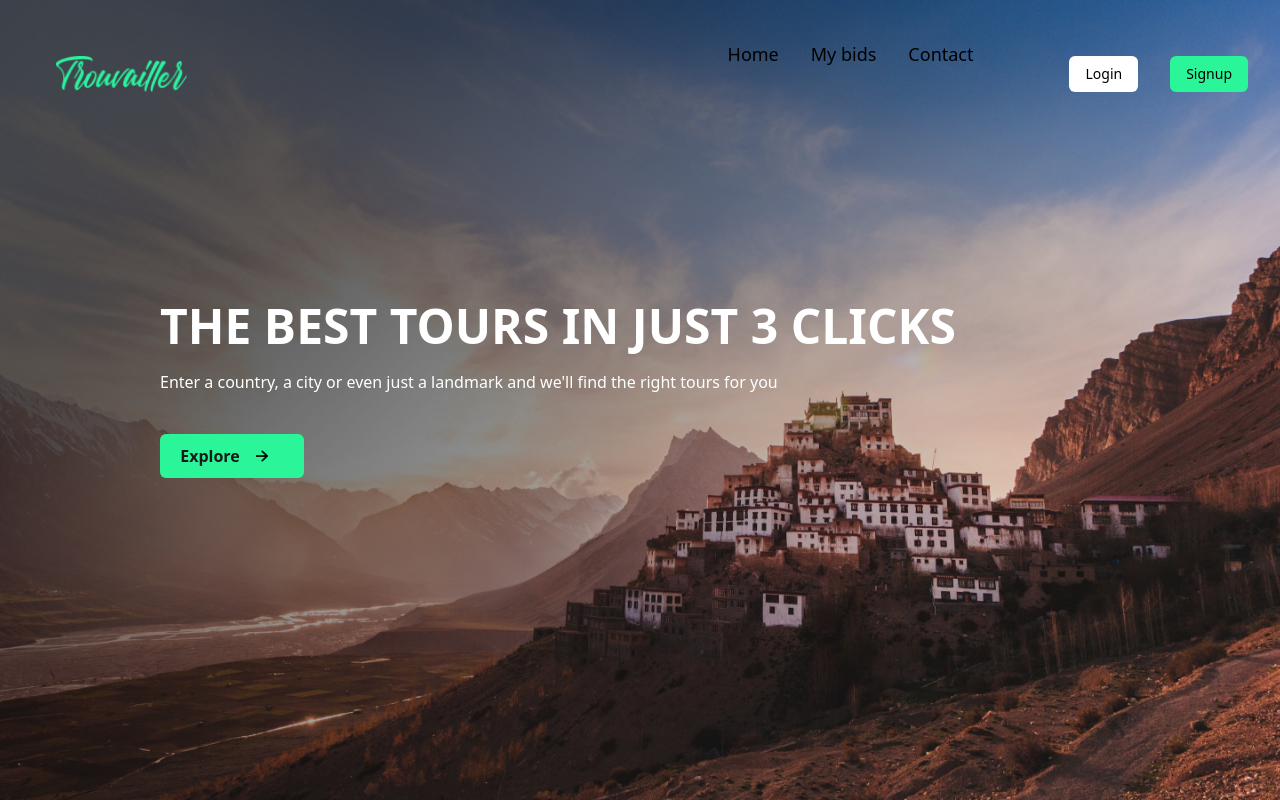
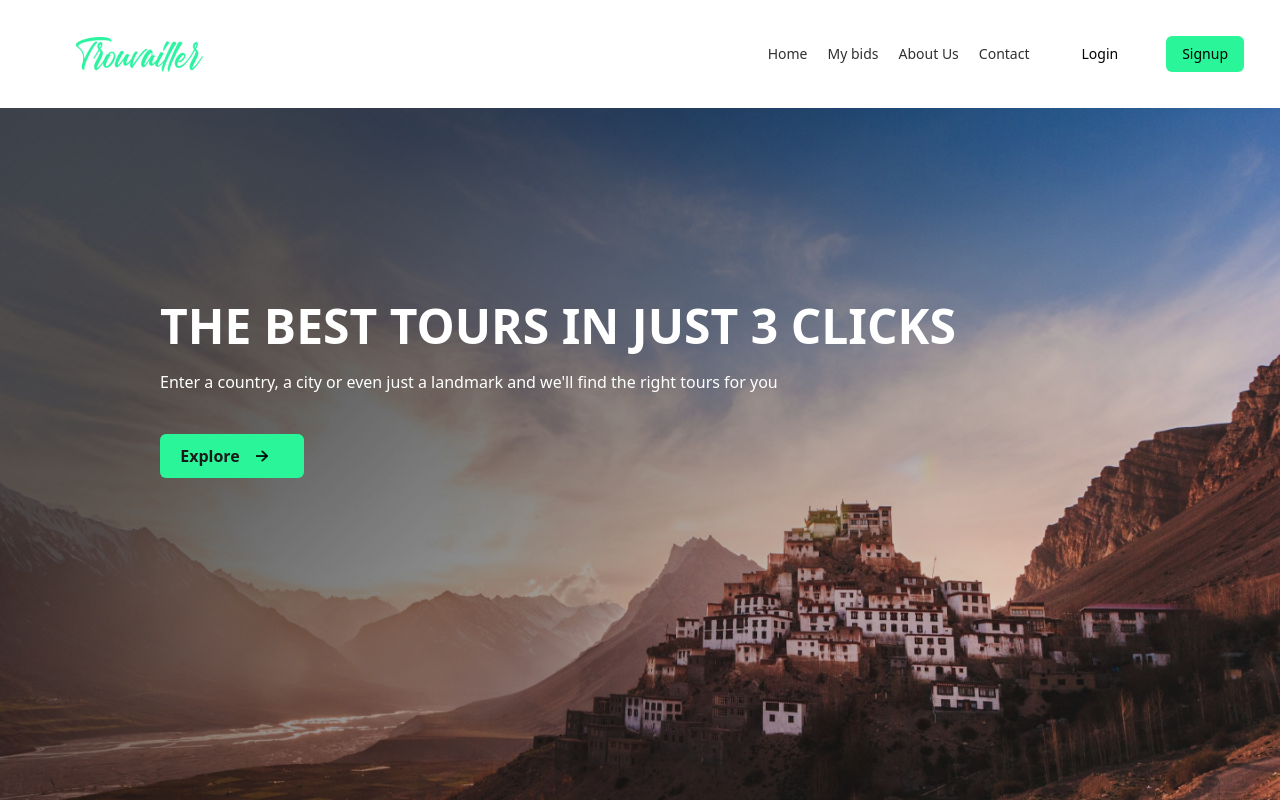
Before and after one commit to jaisonjoshi/trouvailler-final-app, a React (Create React App) app in the folder client/: page / in a window 1280 px wide. Shown: the top 800 px of the page. Built offline with nearby package versions, Linux system fonts and the light colour scheme; no server answers.

Commit message:
updated navbar-my bids

```diff
--- a/client/src/Pages/components/navbar/navbar.jsx
+++ b/client/src/Pages/components/navbar/navbar.jsx
@@ -1,15 +1,12 @@
-import React, { useEffect, useState } from 'react'
+import React from 'react'
 import { Link } from "react-router-dom";
 import { AuthContext } from '../context/AuthContext';
 import { useContext } from 'react';
 import {useNavigate} from "react-router-dom"
 import axios from "axios";
-import { Navbar } from 'flowbite-react/lib/cjs/components/Navbar';
-import { Button } from 'flowbite-react/lib/cjs/components/Button';
 
-const NavbarTest = () => {
+const Navbar = () => {
   //const { user } = useContext(AuthContext);
-  const axiosInstance = axios.create({baseURL: process.env.REACT_APP_API_URL,})
 
   const { user, loading, error, dispatch } = useContext(AuthContext);
   const navigate = useNavigate();
@@ -19,7 +16,7 @@ const NavbarTest = () => {
       e.preventDefault();
       dispatch({ type: "LOGOUT" });
       try {
-        const res = await axiosInstance.get("/auth/logout");
+        const res = await axios.get("/auth/logout");
         localStorage.removeItem("user");
         if(res){
 
@@ -31,44 +28,29 @@ const NavbarTest = () => {
         dispatch({ type: "LOGOUT", payload: {message:"logged out"} });
       }
     };
+    console.log(user);
+     // {user?():()}
 
-
-    const [stickyClass, setStickyClass] = useState('sm:bg-transparent py-10 fixed');
-
-    useEffect(() => {
-      window.addEventListener('scroll', stickNavbar);
-
-      return () => {
-        window.removeEventListener('scroll', stickNavbar);
-      };
-    }, []);
-
-    const stickNavbar = () => {
-      if (window !== undefined) {
-        let windowHeight = window.scrollY;
-        windowHeight > 200 ? setStickyClass('fixed top-0 left-0 right-0 py-4  bg-white shadow-md'): setStickyClass('sm:bg-transparent py-10 fixed');
-
-      }
-    };
 
 
   return (
-    <div>
-    <Navbar className={` w-full z-50 top-0 left-0  px-8 transition-all duration-500 ease-in-out ${stickyClass}`}
-fluid={true}
+    <header class="text-blacky-light body-font">
+      <div class="container mx-auto flex flex-wrap p-5 flex-col md:flex-row items-center">
+        <img src={require('../../Assets/TrouvaillerGreen .png')} alt="" className="px-14" />
+        <nav class="md:ml-auto flex flex-wrap items-center text-base justify-center">
+          <a class="text-sm mr-5 text-blacky-light hover:text-evergreen duration-500"><Link className="" to="/">Home</Link></a>
 
->
-<Navbar.Brand href="https://flowbite.com/">
-<img src={require('../../Assets/TrouvaillerGreen .png')}
-                className="mr-3 h-6 sm:h-9 pl-10"
-                alt="Trouvailler Logo"
-            />
+          {user?
+          {/*This section should navigate to user's bid page only after logging in*/}
+          (<a class="text-sm mr-5 text-blacky-light hover:text-evergreen duration-500"><Link className="" to="/bid-status">My bids</Link></a>
+        ):(
+          <a class="text-sm mr-5 text-blacky-light hover:text-evergreen duration-500"><Link className="" to="/login">My bids</Link></a>
+        )}
 
-</Navbar.Brand>
-<Navbar.Toggle />
-<Navbar.Collapse>
-<div className="flex md:order-2 gap-7 ml-20 items-center">
-{ user?<div><span>{user.username}</span>
+          <a class="text-sm mr-5 text-blacky-light hover:text-evergreen duration-500"><Link className="" to="/">About Us</Link></a>
+          <a class="text-sm mr-5 text-blacky-light hover:text-evergreen duration-500"><Link className="" to="/">Contact</Link></a>
+        </nav>
+        {user?<div><span>{user.username}</span>
         <button className="bg-whiteglow text-blacky-dark text-sm border border-none duration-500 px-4 py-2 mx-4 hover:bg-blacky-dark rounded-md hover:text-whiteglow" onClick={handleClick}>Logout</button></div>:(
         <div className="md:flex my-4">
            <button className="bg-whiteglow text-blacky-dark text-sm border border-none duration-500 px-4 py-2 mx-4 hover:bg-blacky-dark rounded-md hover:text-whiteglow">
@@ -78,32 +60,10 @@ fluid={true}
             <button className="bg-evergreen text-blacky-dark text-sm border border-none duration-500 px-4 py-2 mx-4 hover:bg-blacky-dark rounded-md hover:text-whiteglow">
             <Link className="" to="/signup">Signup</Link>
             </button>
-          </div>)
-}
-
-</div>
-
-<Navbar.Link href="/"
-                class={`p-3 sm:p-0 text-lg text-blacky-dark hover:text-evergreen duration-500`}>
-                Home
-            </Navbar.Link>
-            <Navbar.Link href="/bid-status"
-                class={`p-3 sm:p-0 text-lg text-blacky-dark hover:text-evergreen duration-500`}>
-                My bids
-            </Navbar.Link>
-        {/*     <Navbar.Link href="/"
-                class={`p-3 sm:p-0 text-lg text-blacky-dark hover:text-evergreen duration-500`}>
-                About
-            </Navbar.Link> */}
-            <Navbar.Link href="/"
-                class={`p-3 sm:p-0 text-lg text-blacky-dark hover:text-evergreen duration-500`} >
-                Contact
-            </Navbar.Link>
-</Navbar.Collapse>
-</Navbar>
-
-</div>
+          </div>)}
+      </div>
+    </header>
   )
 }
 
-export default NavbarTest
+export default Navbar
```
